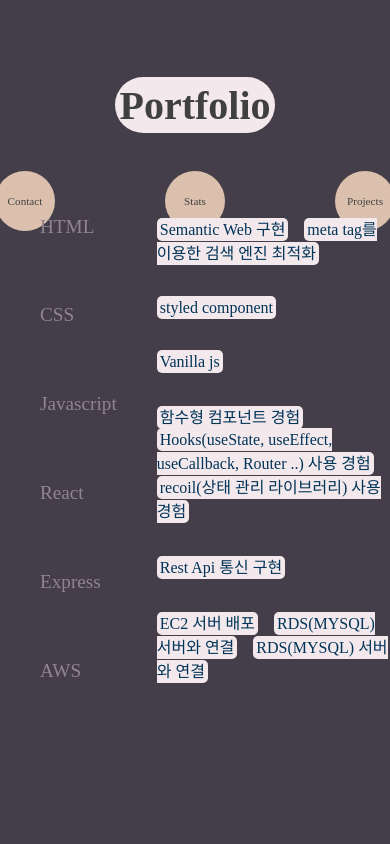
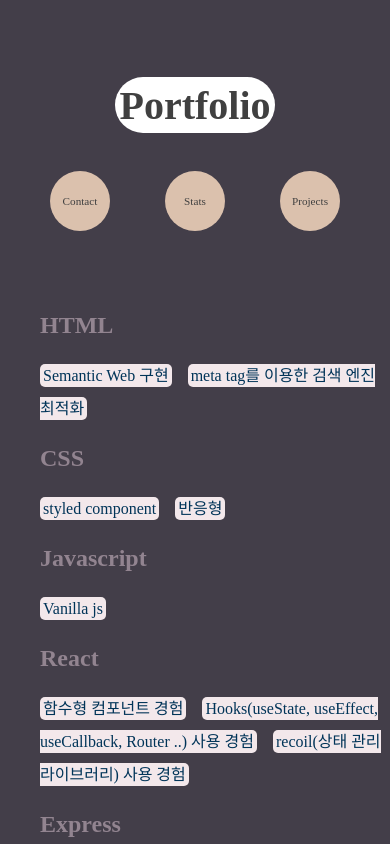
Before and after one commit to bokyungK/portfolio, a React (Create React App) app: page /stat in a window 390 px wide. Shown: the top 844 px of the page. Built offline with nearby package versions, Linux system fonts and the light colour scheme; a web font is replaced by a local one.

Commit message:
change to responsive web for mobile

```diff
--- a/src/App.css
+++ b/src/App.css
@@ -22,7 +22,8 @@ body {
 
 /* Header */
  header {
-  width: 100vw;
+  margin: 0 auto;
+  max-width: 400px;
   padding: 50px 0;
   display: flex;
   flex-direction: column;
@@ -30,7 +31,7 @@ body {
 }
 
 .title {
-  background-color: #F3E8EB;
+  background-color: #fff;
   padding: 0.3rem;
   font-size: 2.5rem;
   border-radius: 30px;
@@ -39,9 +40,9 @@ body {
 
 .navigation {
   display: flex;
+  width: 100%;
   padding-left: 0;
   justify-content: space-between;
-  width: 400px;
   list-style: none;
   font-size: 0.7rem;
 }
@@ -69,13 +70,13 @@ body {
   align-items: center;
 }
 
-.inner {
+.Contact > .inner {
   width: 1000px;
   height: max-content;
   display: flex;
   margin: 0 auto;
-  transform: translateY(-100px);
   justify-content: space-around;
+  transform: translateY(-80px);
 }
 
 .profile {
@@ -114,30 +115,30 @@ body {
 
 /* skills */
 .Stats {
-  display: flex;
-  height: calc(100vh - 300px);
+  margin-bottom: 100px;
+}
+
+.skillList {
+  max-width: 1000px;
+  margin: 0 auto;
+  list-style: none;
+  font-size: 1.2rem;
+}
+
+.skill {
   align-items: center;
 }
 
-.skillList {
-  list-style: none;
-  display: flex;
-  flex-direction: column;
-  justify-content: space-between;
-  font-size: 1.2rem;
-}
+.skillList h2 {
+  font-size: 1.5rem;
+  margin-right: 1rem;
+  color: #928490;
 
-.skillList > li {
-  margin-bottom: 2rem;
-}
-
-.skillName {
-  color: #928490;
 }
 
 .description {
-  align-items: flex-start;
   color: #003458;
+  line-height: 2rem;
 }
 
 .description span {
@@ -151,21 +152,19 @@ body {
 
 /* projects */
 .Projects {
-  margin-bottom: 300px;
+  margin-top: 50px;
 }
 
 .projectContainer {
-  width: 1000px;
+  max-width: 1000px;
   height: 100%;
   margin: 0 auto;
   list-style: none;
   padding-left: 0;
-  transform: translateY(100px);
 }
 
 .projectItem {
   display: flex;
-  height: 300px;
   justify-content: space-around;
   margin-bottom: 150px;
 }
@@ -180,18 +179,13 @@ body {
   border-radius: 100%;
 }
 
-.projectItem > div {
+.projectInfo {
   display: flex;
   flex-direction: column;
+  justify-content: center;
   align-items: flex-start;
   width: 400px;
   text-align: left;
-}
-
-.projectInfo {
-  display: flex;
-  height: 300px;
-  justify-content: center;
 }
 
 .language {
@@ -205,6 +199,7 @@ body {
 }
 
 .projectType {
+  display: inline-block;
   padding: 0.2rem;
   background-color: #928490;
   margin-right: 0.5rem;
@@ -214,6 +209,7 @@ body {
 }
 
 .urlItems {
+  display: inline-block;
   padding: 0.2rem;
   background-color: #DBC1AD;
   margin-right: 0.5rem;
@@ -234,3 +230,47 @@ body {
 .urlItems {
   text-decoration-line: none;
 }
+
+@media (max-width: 730px) {
+  /* Header */
+  header {
+    max-width: 500px;
+    padding-left: 50px;
+    padding-right: 50px;
+  }
+
+  /* Contact */
+  .Contact {
+    height: 100%;
+    align-items: center;
+    margin-bottom: 50px;
+  }
+
+  .Contact > .inner {
+    display: flex;
+    flex-direction: column;
+    align-items: center;
+    transform: translateY(0);
+  }
+
+  .profile {
+    width: 300px;
+    height: 300px;
+    border-radius: 100%;
+  }
+
+  .projectInfo {
+    width: 80%;
+  }
+
+  .projectItem {
+    display: flex;
+    flex-direction: column;
+    align-items: center;
+    margin-bottom: 100px;
+  }
+
+  .projectContainer > li:nth-child(2n){
+    flex-direction: column;
+  }
+}
--- a/src/components/Stats.js
+++ b/src/components/Stats.js
@@ -4,31 +4,49 @@ function Stats() {
     return (
         <div className="Stats">
             <div className="inner">
-                <ol className="skillList skillName">
-                    <li>HTML</li>
-                    <li>CSS</li>
-                    <li>Javascript</li>
-                    <li>React</li>
-                    <li>Express</li>
-                    <li>AWS</li>
-                </ol>
-                <ol className="skillList description">
-                    <li>
+                <ol className="skillList">
+                    <li className="skill">
+                        <h2>HTML</h2>
+                        <div className="description">
                             <span>Semantic Web 구현</span>
                             <span>meta tag를 이용한 검색 엔진 최적화</span>
+                        </div>
                     </li>
-                    <li><span>styled component</span></li>
-                    <li><span>Vanilla js</span></li>
-                    <li>
+                    <li className="skill">
+                        <h2>CSS</h2>
+                        <div className="description">
+                            <span>styled component</span>
+                            <span>반응형</span>
+                        </div>
+                    </li>
+                    <li className="skill">
+                        <h2>Javascript</h2>
+                        <div className="description">
+                            <span>Vanilla js</span>
+                        </div>
+                    </li>
+                    <li className="skill">
+                        <h2>React</h2>
+                        <div className="description">
                             <span>함수형 컴포넌트 경험</span>
                             <span>Hooks(useState, useEffect, useCallback, Router ..) 사용 경험</span>
                             <span>recoil(상태 관리 라이브러리) 사용 경험</span>
+                        </div>
                     </li>
-                    <li><span>Rest Api 통신 구현</span></li>
-                    <li>
+                    <li className="skill">
+                        <h2>
+                            Express
+                        </h2>
+                        <div className="description">
+                            <span>Rest Api 통신 구현</span>
+                        </div>
+                    </li>
+                    <li className="skill">
+                        <h2>AWS</h2>
+                        <div className="description">
                             <span>EC2 서버 배포</span>
                             <span>RDS(MYSQL) 서버와 연결</span>
-                        <span>RDS(MYSQL) 서버와 연결</span>
+                        </div>
                     </li>
                 </ol>
             </div>
```
Lines whose indentation alone changed are shown as unchanged.
